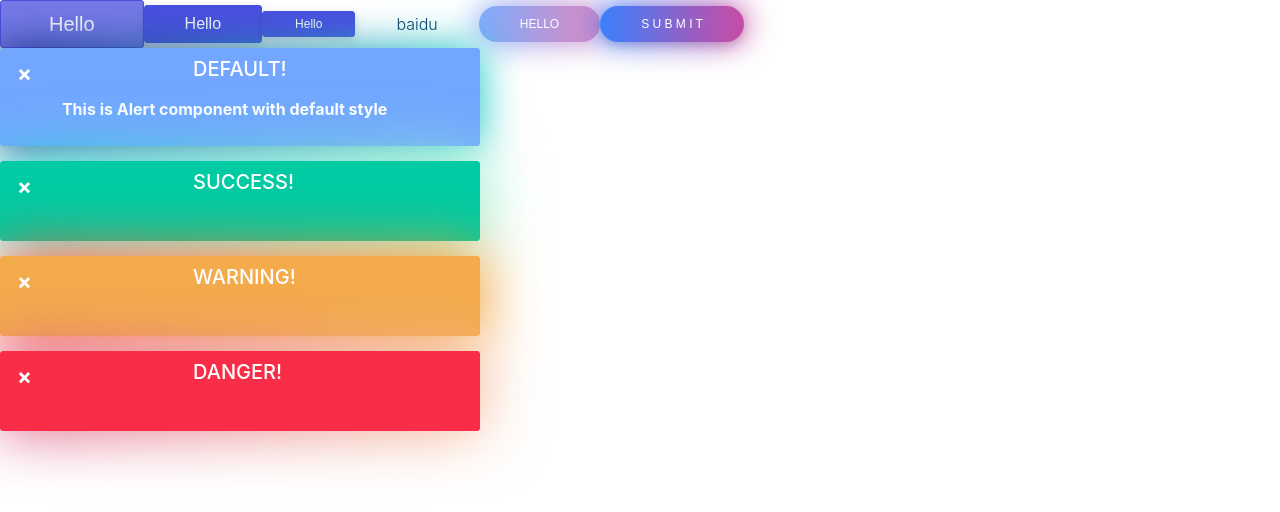
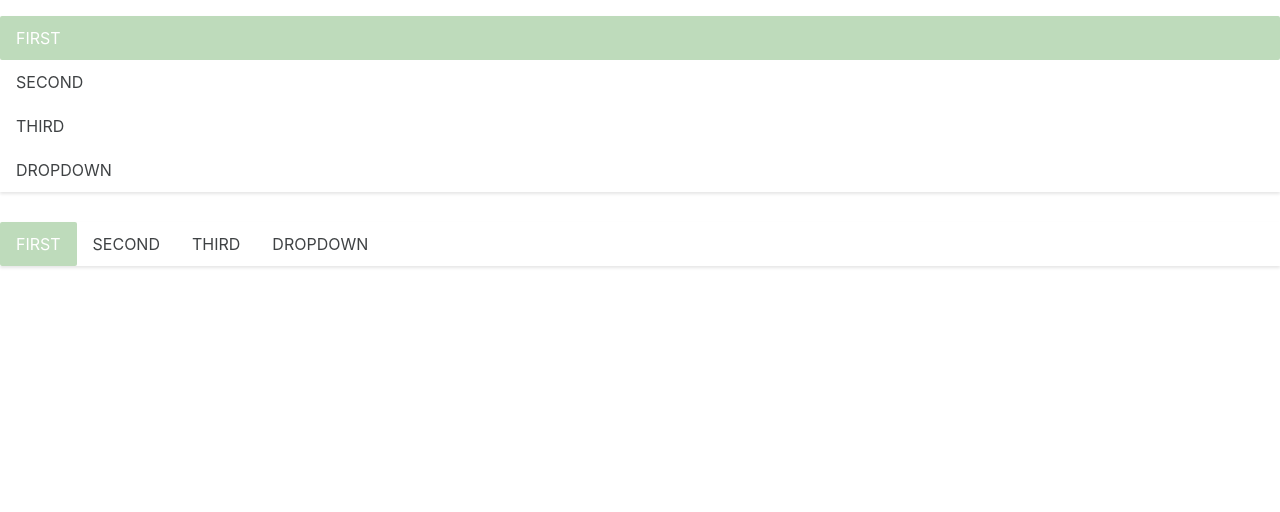
Before and after one commit to fengsiwe/components-Library, a React (Create React App) app: page / in a window 1280 px wide. Shown: the top 512 px of the page. Built offline with nearby package versions, Linux system fonts and the light colour scheme.

Commit message:
feat: add submenu components

```diff
--- a/src/App.tsx
+++ b/src/App.tsx
@@ -3,36 +3,39 @@ import Button, {ButtonType , ButtonSize} from './components/Button/button'
 import Alert, {AlertType} from "./components/Alert/alert";
 import Menu from "./components/Menu/menu";
 import MenuItem from "./components/Menu/menuItem";
+import SubMenu from "./components/Menu/subMenu";
 
 function App() {
   return (
     <div className="App">
       <header className="App-header">
 
-          <Button btnType ={ButtonType.Primary} size = {ButtonSize.Large}>Hello</Button>
-          <Button btnType ={ButtonType.Primary}>Hello</Button>
-          <Button btnType ={ButtonType.Primary} size = {ButtonSize.Small}>Hello</Button>
-          <Button btnType ={ButtonType.Link} href ="http://www.baidu.com">baidu</Button>
-          <Button btnType ={ButtonType.Round} disabled size = {ButtonSize.Large}>Hello</Button>
-          <Button btnType ={ButtonType.Round} size = {ButtonSize.Small}>s u b m i t</Button>
+          {/*<Button btnType ={ButtonType.Primary} size = {ButtonSize.Large}>Hello</Button>*/}
+          {/*<Button btnType ={ButtonType.Primary}>Hello</Button>*/}
+          {/*<Button btnType ={ButtonType.Primary} size = {ButtonSize.Small}>Hello</Button>*/}
+          {/*<Button btnType ={ButtonType.Link} href ="http://www.baidu.com">baidu</Button>*/}
+          {/*<Button btnType ={ButtonType.Round} disabled size = {ButtonSize.Large}>Hello</Button>*/}
+          {/*<Button btnType ={ButtonType.Round} size = {ButtonSize.Small}>s u b m i t</Button>*/}
 
-          <Alert>This is Alert component with default style</Alert>
-          <Alert alertType={AlertType.Success}></Alert>
-          <Alert alertType={AlertType.Warning}></Alert>
-          <Alert alertType={AlertType.Danger}></Alert>
+          {/*<Alert>This is Alert component with default style</Alert>*/}
+          {/*<Alert alertType={AlertType.Success}></Alert>*/}
+          {/*<Alert alertType={AlertType.Warning}></Alert>*/}
+          {/*<Alert alertType={AlertType.Danger}></Alert>*/}
       </header>
 
-        {/*<Menu mode = 'vertical'>*/}
-        {/*    <MenuItem >first</MenuItem>*/}
-        {/*    <MenuItem >second</MenuItem>*/}
-        {/*    <MenuItem >third</MenuItem>*/}
-        {/*</Menu>*/}
+        <Menu mode = 'vertical'>
+            <MenuItem >first</MenuItem>
+            <MenuItem >second</MenuItem>
+            <MenuItem >third</MenuItem>
+            <SubMenu title='dropdown'><MenuItem>dropdown1</MenuItem></SubMenu>
+        </Menu>
 
-        {/*<Menu mode = 'horizontal'>*/}
-        {/*    <MenuItem >first</MenuItem>*/}
-        {/*    <MenuItem >second</MenuItem>*/}
-        {/*    <MenuItem >third</MenuItem>*/}
-        {/*</Menu>*/}
+        <Menu mode = 'horizontal'>
+            <MenuItem >first</MenuItem>
+            <MenuItem >second</MenuItem>
+            <MenuItem >third</MenuItem>
+            <SubMenu title='dropdown'><MenuItem>dropdown1</MenuItem></SubMenu>
+        </Menu>
     </div>
   );
 };
--- a/src/components/Menu/_style.scss
+++ b/src/components/Menu/_style.scss
@@ -17,7 +17,7 @@
     line-height: 1.75rem;
     text-transform: uppercase;
     transition: color .15s ease-in-out, border-color .15s ease-in-out;
-    border-right: .5px solid #707070;
+    //border-right: .5px solid #707070;
     border-radius: 2px;
 
     &:hover,&:focus{
@@ -49,3 +49,12 @@
     }
   }
 }
+
+.Gary-submenu{
+  list-style: none;
+  display: none;
+}
+
+.Gary-submenu.menu-opened{
+  display: block;
+}
--- a/src/components/Menu/menu.tsx
+++ b/src/components/Menu/menu.tsx
@@ -5,44 +5,49 @@ import  {MenuItemProps} from "./menuItem";
 type MenuMode = 'horizontal' |'vertical'
 
 export interface MenuProps{
-    activeIndex?: number;
+    activeIndex?: string;
     className?:string;
     mode?:MenuMode;
     style?:React.CSSProperties;
-    onSelect?:(chosenIndex:number) => void;
+    onSelect?:(chosenIndex:string) => void;
 }
 
 interface IMenuContext{
-    index:number;
-    onSelect?:(chosenIndex:number) => void;
+    index:string;
+    onSelect?:(chosenIndex:string) => void;
+    mode?:MenuMode;
 
 }
 
-export const MenuContext = createContext<IMenuContext>({index:0})
+export const MenuContext = createContext<IMenuContext>({index:'0'})
 
 const Menu: React.FC<MenuProps> = (props)=>{
     const{activeIndex,mode,style,className,children,onSelect} = props
     const[currentSpot,setSpot] = useState(activeIndex)
 
     const classes = classNames('menu',className,{
-        'menu-vertical' :mode === 'vertical'
+        'menu-vertical' :mode === 'vertical',
+        'menu-horizontal ': mode!== 'vertical'
     })
-    const handleClick = (index:number)=>{
+    const handleClick = (index:string)=>{
         setSpot(index)
+        console.log(index);
         if(onSelect){
             onSelect(index)
         }
     }
+
     const passedContext: IMenuContext ={
-        index: currentSpot? currentSpot: 0,
+        index: currentSpot? currentSpot: '0',
         onSelect: handleClick,
+        mode:mode,
     }
     const checkChildren = () =>{
         return React.Children.map(children,(child,index)=>{
             const childElement = child as React.FunctionComponentElement<MenuItemProps>
             const {displayName} = childElement.type
-            if(displayName==='MenuItem'){
-                return React.cloneElement(childElement,{index})
+            if(displayName==='MenuItem' || displayName==='SubMenu'){
+                return React.cloneElement(childElement,{index: index.toString()})
             }
             else{
                 console.error("The child added is not MenuItem component")
@@ -62,7 +67,7 @@ const Menu: React.FC<MenuProps> = (props)=>{
 }
 
 Menu.defaultProps = {
-    activeIndex:0,
+    activeIndex:'0',
     mode:'horizontal',
 
 }
--- a/src/components/Menu/menuItem.tsx
+++ b/src/components/Menu/menuItem.tsx
@@ -3,7 +3,7 @@ import classNames from "classnames";
 import {MenuContext} from "./menu";
 
 export interface MenuItemProps {
-    index?:number;
+    index?:string;
     disabled?:boolean;
     className?:string;
     style?:React.CSSProperties;
@@ -20,7 +20,7 @@ const MenuItem:React.FC<MenuItemProps> = (props)=>{
     })
 
     const handleClick = () =>{
-        if(context.onSelect && ! disabled && (typeof  index === 'number')){
+        if(context.onSelect && ! disabled && (typeof  index === 'string')){
             context.onSelect(index)
         }
 
--- /dev/null
+++ b/src/components/Menu/subMenu.tsx
@@ -0,0 +1,69 @@
+import React, {createContext, FunctionComponentElement, useContext, useState} from 'react'
+import classNames from 'classnames'
+import {MenuContext} from "./menu";
+import {MenuItemProps} from "./menuItem";
+
+export interface SubMenuProps {
+    index?: string;
+    title: string;
+    className?: string;
+}
+
+const SubMenu: React.FC<SubMenuProps>=({index, children,title,className})=>{
+    const context = useContext(MenuContext);
+    const classes = classNames('menuItem submenu-item', className,{
+        'is-active': context.index=== index
+    })
+    const [menuOpen, setMenuOpen] = useState(false);
+
+    let timer:any
+    const handleMouse = (e:React.MouseEvent,toggle:boolean)=>{
+        e.preventDefault();
+        timer = setTimeout(()=>{
+            setMenuOpen(toggle);
+        },300)
+    }
+    const handleClick = (e:React.MouseEvent)=>{
+        e.preventDefault()
+        setMenuOpen(!menuOpen);
+    }
+
+    const clickEvents = context.mode ==='vertical' ?{
+        onClick:handleClick
+    }:{}
+
+    const hoverEvents = context.mode !=='vertical'?{
+        onMouseEnter:(e: React.MouseEvent )=>{ handleMouse(e,true)},
+        onMouseLeave:(e: React.MouseEvent )=>{ handleMouse(e,false)}
+    }:{}
+
+    const subMenuClasses = classNames('Gary-submenu',{
+        'menu-opened' :menuOpen
+    })
+
+    const displayChildren =() =>{
+        const childrenComponent =  React.Children.map(children,(child,i)=>{
+            const element = child as FunctionComponentElement<MenuItemProps>
+            if(element.type.displayName==='MenuItem'){
+                return React.cloneElement(element,{index: `${index}-${i}`});
+            }else{
+            console.error("input element is not subMenu component!");
+            }
+            })
+        return (
+            <ul className={subMenuClasses} style={{listStyle:'none'}}>
+                {childrenComponent}
+            </ul>
+        )
+    }
+
+    return(<li key={index} className={classes} {...hoverEvents}>
+        <div className="submenu-item" {...clickEvents}>
+            {title}
+        </div>
+        {displayChildren()}
+    </li>);
+}
+
+SubMenu.displayName='SubMenu'
+export default SubMenu;
```
Also changed, not shown: src/style/_normalize.scss (+0 -15 lines).
